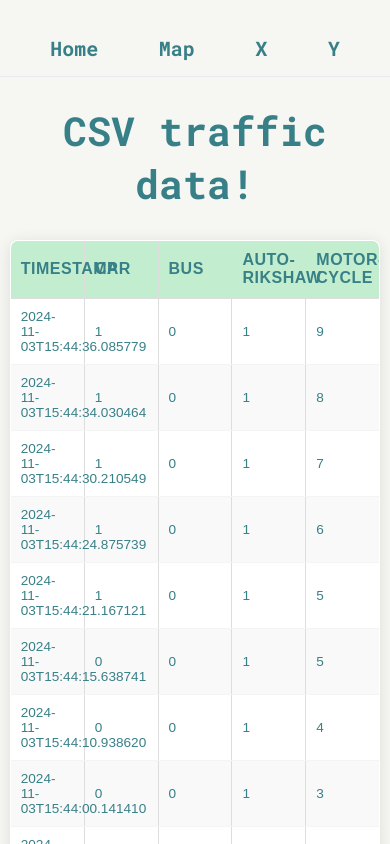
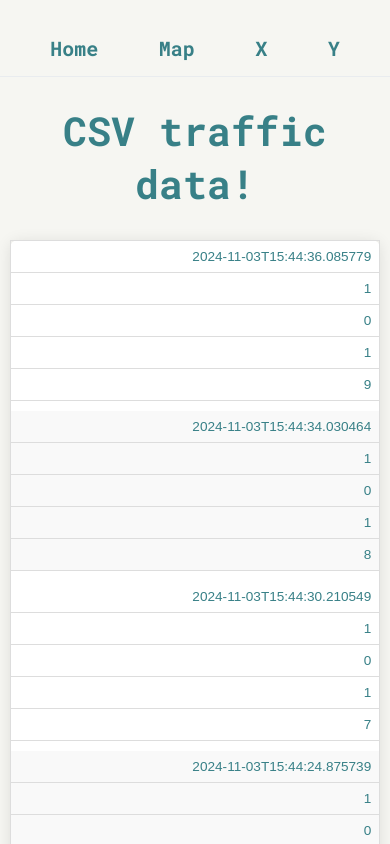
Before and after one commit to momed-0/project-website, a React (Create React App) app: page / in a window 390 px wide. Shown: the top 844 px of the page. Built offline with nearby package versions, Linux system fonts and the light colour scheme.

Commit message:
Update Table.css

```diff
--- a/src/components/Table.css
+++ b/src/components/Table.css
@@ -1,12 +1,6 @@
-.table-div h1{
+.table-div h1 {
     text-align: center;
-
 }
-
-
-
-
-
 
 .table-div-table {
     width: 80%;
@@ -42,6 +36,8 @@
     border-bottom: 1px solid #f4f4f4;
     color: #388087;
     font-size: 0.95rem;
+    word-wrap: break-word; /* Allow long words to wrap */
+    white-space: pre-wrap; /* Maintain formatting and wrap long text */
 }
 
 /* Hover Effect for Rows */
@@ -57,12 +53,11 @@
     background-color: #f9f9f9;
 }
 
-
-
 /* Responsive: Stack the table on smaller screens */
 @media (max-width: 768px) {
     .table-div-table {
         width: 95%;
+        overflow-x: auto; /* Enable horizontal scrolling */
     }
 
     .table-div-table th,
@@ -74,4 +69,29 @@
     .table-div-table th {
         font-size: 1rem;
     }
+
+    /* Convert the table into a block layout */
+    .table-div-table thead {
+        display: none; /* Hide table headers on small screens */
     }
+
+    .table-div-table tr {
+        display: block;
+        margin-bottom: 10px;
+    }
+
+    .table-div-table td {
+        display: flex;
+        justify-content: space-between;
+        border: none;
+        border-bottom: 1px solid #ddd; /* Add border for clarity */
+        padding: 8px;
+    }
+
+    .table-div-table td::before {
+        content: attr(data-label); /* Use `data-label` to show the header */
+        flex-basis: 40%;
+        font-weight: bold;
+        text-align: left;
+    }
+}
```
Lines whose indentation alone changed are shown as unchanged.
